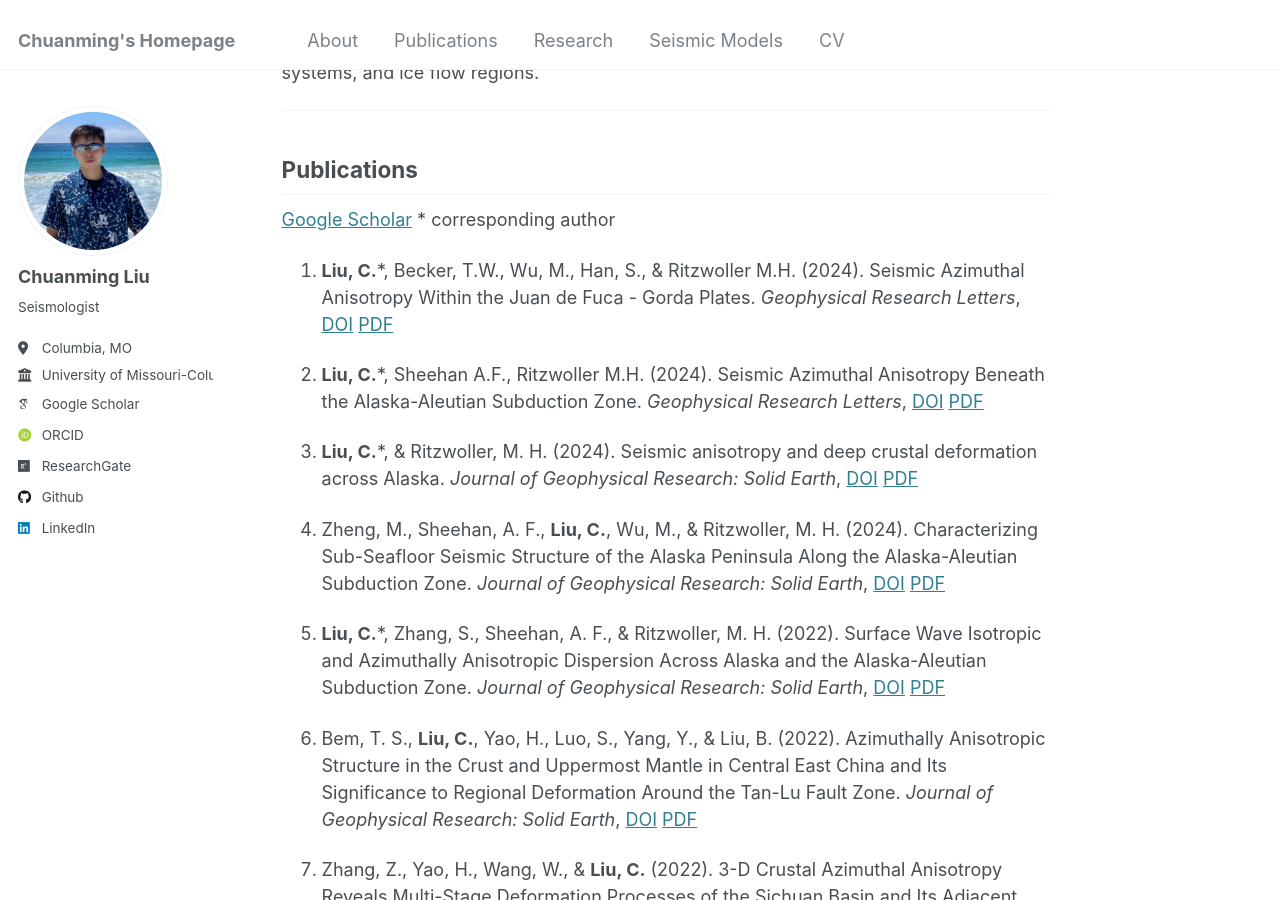
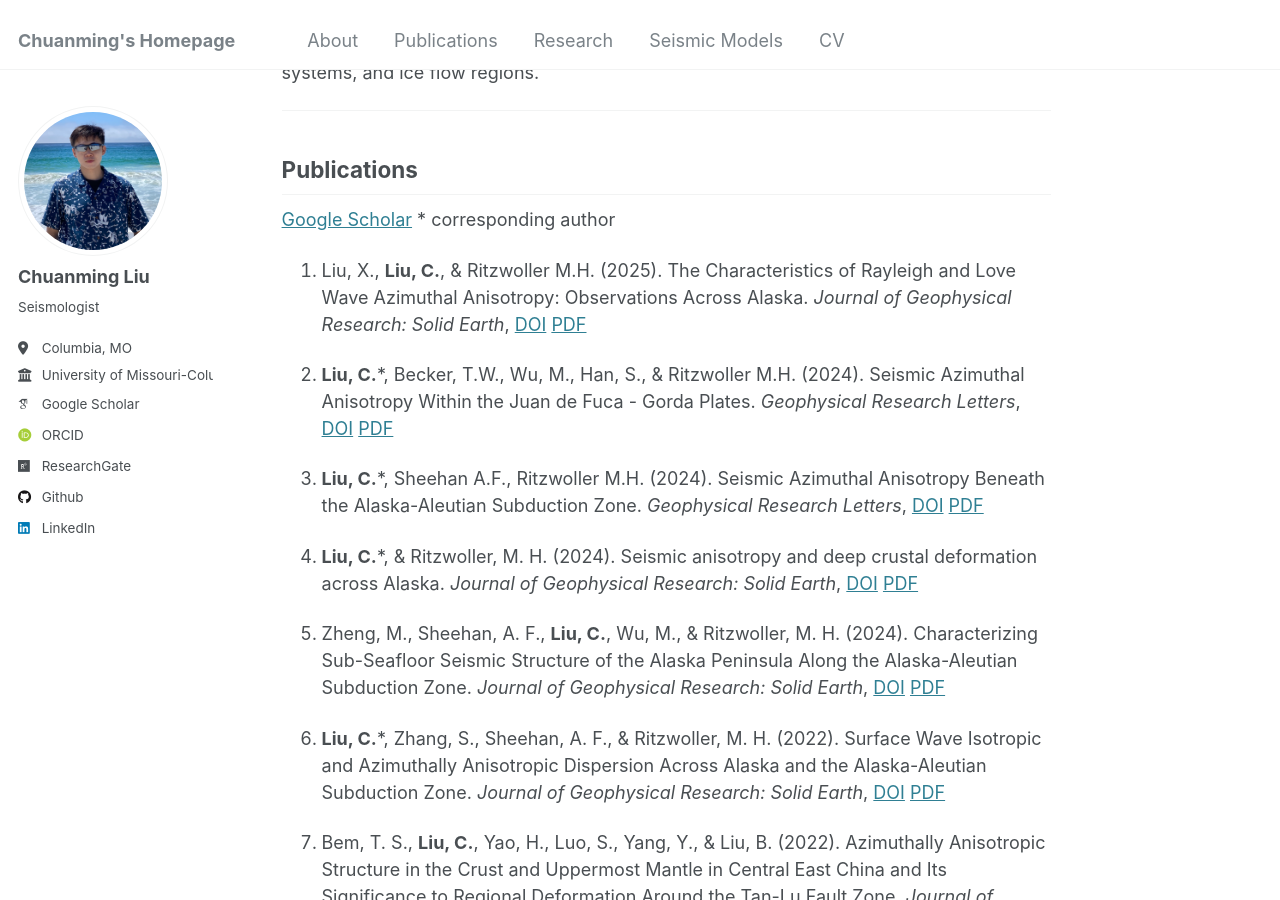
Before and after one commit to Chuanming-Liu/Chuanming-Liu.github.io, a Jekyll site: the page built from _pages/about.md, in a window 1280 px wide and 900 px high, scrolled down 557 px. Built offline with Jekyll 4.4.1, drawn with Linux system fonts in a browser that asks for light colours; some web fonts are replaced.

Commit message:
Update CV and add Liu et al. 2025 JGR publication

```diff
--- a/_pages/about.md
+++ b/_pages/about.md
@@ -26,6 +26,8 @@ His current research focuses on advancing seismic imaging techniques and explori
 
 
 [Google Scholar](https://scholar.google.com/citations?user=BY9kYV8AAAAJ&hl=en)  * corresponding author
+
+11. Liu, X., **Liu, C.**, & Ritzwoller M.H. (2025). The Characteristics of Rayleigh and Love Wave Azimuthal Anisotropy: Observations Across Alaska. *Journal of Geophysical Research: Solid Earth*, [DOI](https://doi.org/10.1029/2025JB032042) [PDF](/files/papers/Liu_2025_JGR.pdf)
 
 10. **Liu, C.**\*, Becker, T.W., Wu, M., Han, S., & Ritzwoller M.H. (2024).  Seismic Azimuthal Anisotropy Within the Juan de Fuca - Gorda Plates. *Geophysical Research Letters*, [DOI](https://doi.org/10.1029/2024GL111835) [PDF](/files/papers/Liu_2024_GRL_JdF.pdf)
 
```
Also changed, not shown: 2 other files.
